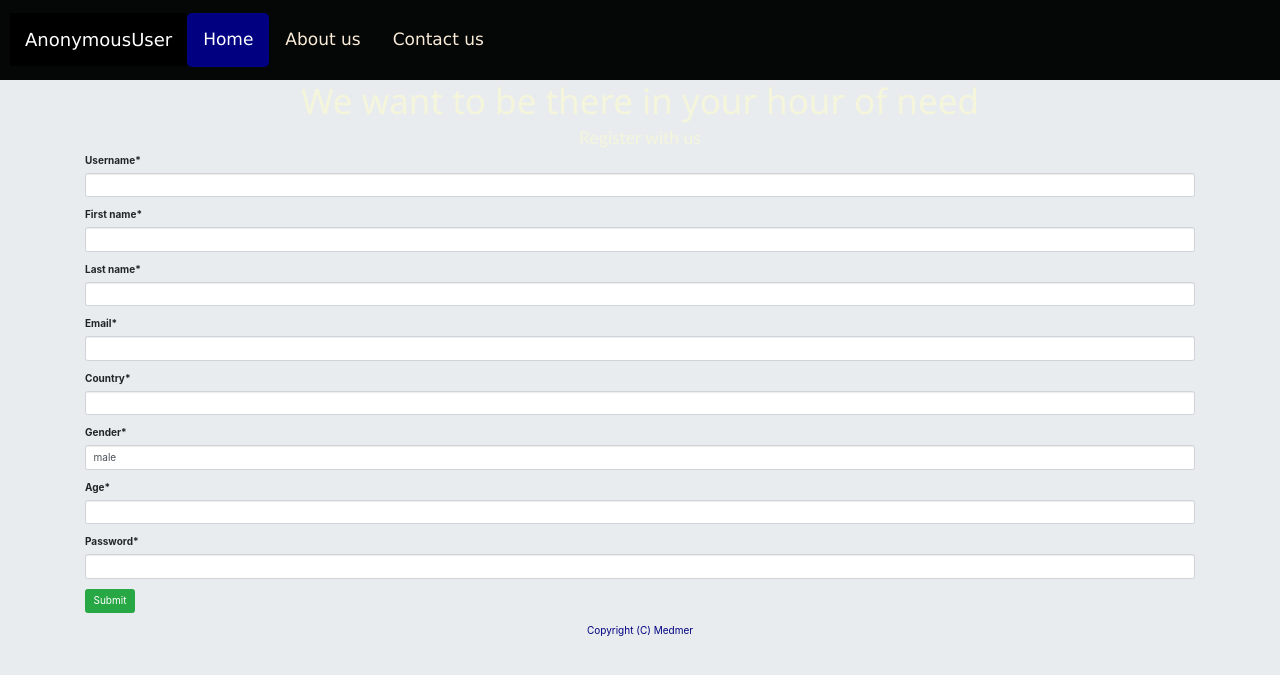
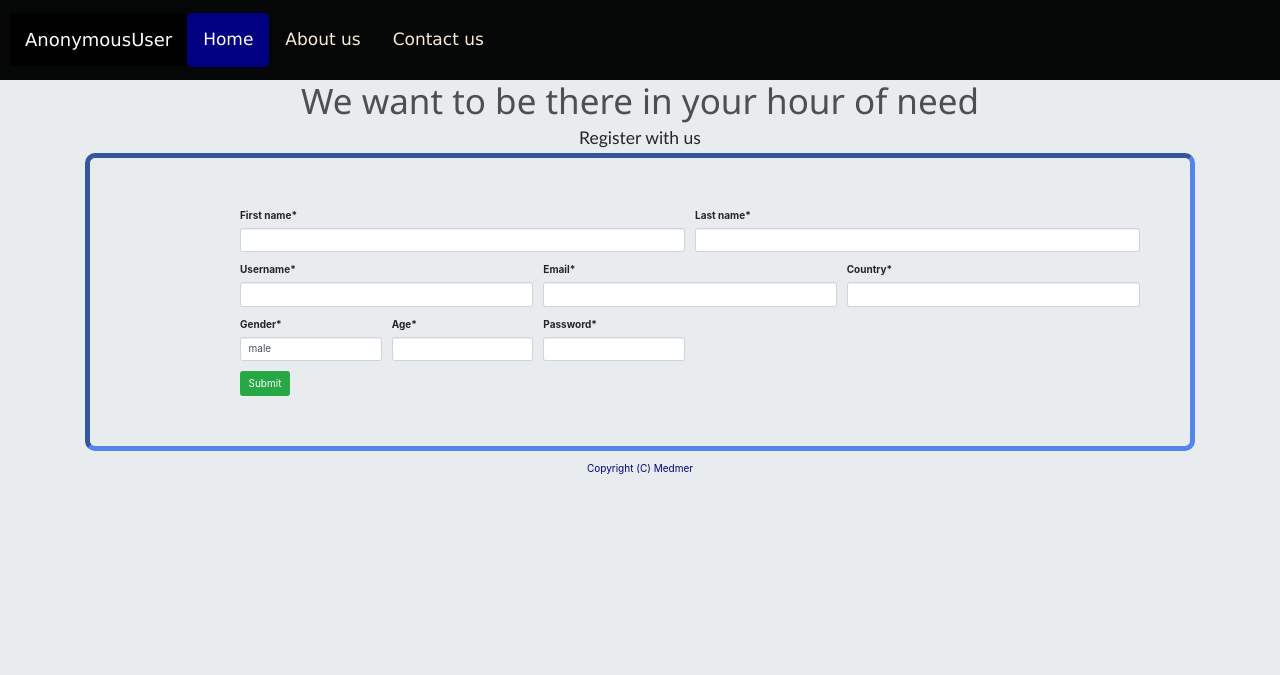
Before and after one commit to Emmastro/medmer, a Django app: page /registration/patient in a window 1280 px wide. Shown: the top 675 px of the page. Run offline with Django 3.2, Linux system fonts and the light colour scheme; some libraries are stand-ins or nearby versions.

Commit message:
placement of css and form style using django

```diff
--- a/home/templates/base/main.html
+++ b/home/templates/base/main.html
@@ -1,6 +1,7 @@
 <!DOCTYPE html>
 <html>
 {% load static %}
+{% load crispy_forms_tags %}
 <head>
     <meta charset="utf-8">
     <meta name="viewport" content="width=device-width, initial-scale=1.0, shrink-to-fit=no">
--- a/home/templates/components/css.html
+++ b/home/templates/components/css.html
@@ -311,5 +311,12 @@
       a:hover{
           color:rgb(252, 203, 128);
       }
+      form {
+        border: 0.5rem inset rgb(82, 132, 240);
+        padding: 5rem;
+        padding-right: 5rem;
+        border-radius: 10px;
+
+      }
 
 </style>
--- a/patient/templates/patient_registration.html
+++ b/patient/templates/patient_registration.html
@@ -9,19 +9,43 @@
     <body>
         {% block content %}
             <div className="base-container" ref={this.props.containerRef}>
-                <h2 style="font-family:'Segoe UI', Tahoma, Geneva, Verdana, sans-serif; color: beige;">
+                <h2 style="font-family:'Segoe UI', Tahoma, Geneva, Verdana, sans-serif; color: rgb(79, 79, 79);">
                     We want to be there in your hour of need</h2>
-                <h3 style="text-align: center; font-family: 'Gill Sans', 'Gill Sans MT', Calibri, 'Trebuchet MS', sans-serif; color: beige;">
+                <h3 style="text-align: center; font-family: 'Gill Sans', 'Gill Sans MT', Calibri, 'Trebuchet MS', sans-serif; color: rgbrgb(79, 79, 79);">
                     Register with us</h3>
             <div class="container">
                 <div class="form-group">
-                 <table>
-                <form method="post" class="uniForm">
+                <form method="post" class="uniForm" style="padding-left: 150px; ">
                     {% csrf_token %}
-                    {{ form|crispy }}
-                </table>
-                <button class="btn btn-success" type="submit" >Submit</button>
+                    <div class="form-row">
+                        <div class="form-group col-md-6 mb-0">
+                            {{ form.first_name|as_crispy_field }}
+                        </div>
+                        <div class="form-group col-md-6 mb-0">
+                            {{ form.last_name|as_crispy_field }}
+                        </div>
+                        <div class="form-group col-md-4 mb-0">
+                            {{ form.username|as_crispy_field }}
+                        </div>
+                        <div class="form-group col-md-4 mb-0">
+                            {{ form.email|as_crispy_field }}
+                        </div>
+                        <div class="form-group col-md-4 mb-0">
+                            {{ form.country|as_crispy_field }}
+                        </div>
+                        <div class="form-group col-md-2 mb-0">
+                            {{ form.gender|as_crispy_field }}
+                        </div>
+                        <div class="form-group col-md-2 mb-0">
+                            {{ form.age|as_crispy_field }}
+                        </div>
+                        <div class="form-group col-md-2 mb-0">
+                            {{ form.password|as_crispy_field }}
+                        </div>
+                        </div>
+                        <button class="btn btn-success" type="submit" >Submit</button>
                 </form>
+            </div>
              </div>
         </div>
     </div>
```
